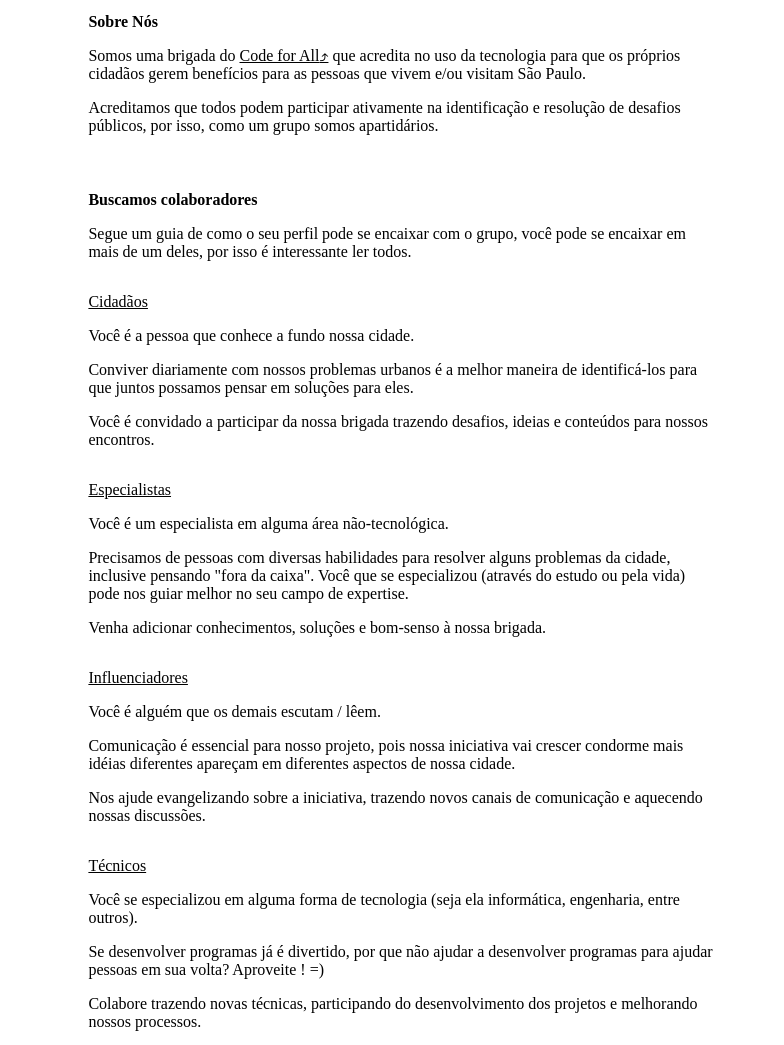
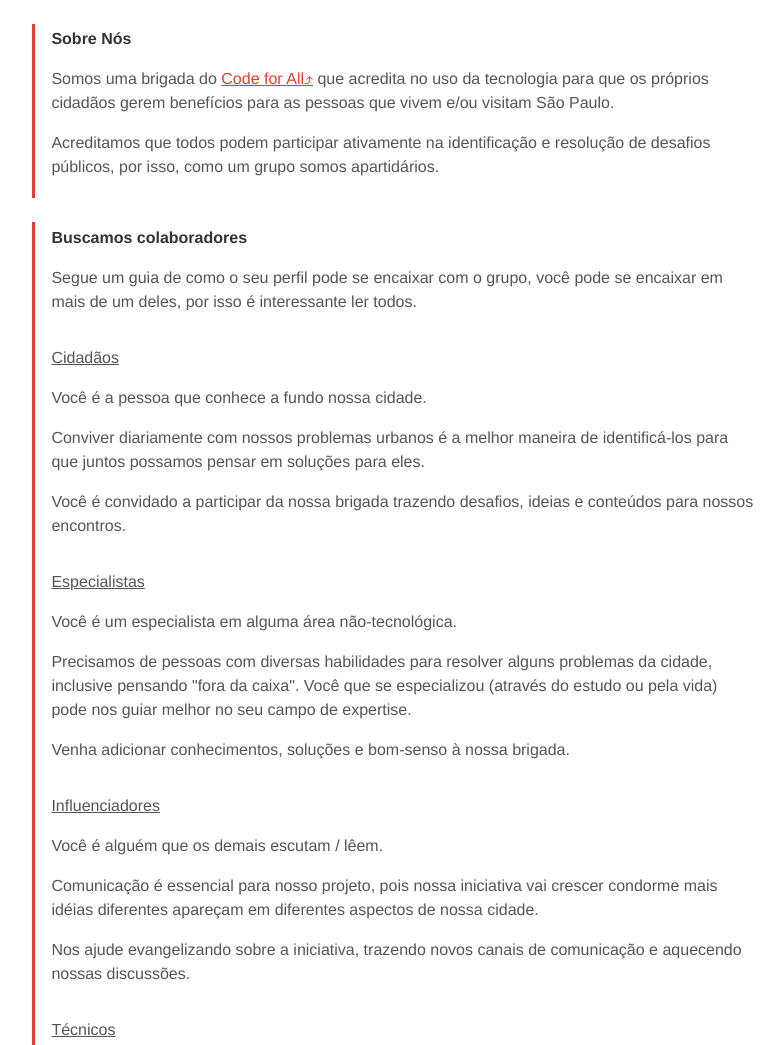
Before and after one commit to code-for-sao-paulo/code-for-sao-paulo.github.io, a plain HTML site: page index.html in a window 1280 px wide. Shown: the top 1045 px of the page, without its empty margins (238-1022 px from the left). Drawn offline with Linux system fonts and the light colour scheme.

Commit message:
cria uma identidade visual básica

```diff
--- a/style.css
+++ b/style.css
@@ -1,21 +1,25 @@
 body {
-  margin: .8rem;
+  padding: 1rem;
 
-  display:flex;
+  display: flex;
   flex-direction: row;
   flex-wrap: wrap;
   justify-content: center;
   align-content: center;
   align-items: center;
+
+  font-family: "Helvetica", "Arial", sans-serif;
+  line-height: 1.5;
+  color: #555;
 }
 
 main {
-  width: 50%;
+  width: 60%;
   height: 100%;
 }
 
 a {
-  color: black;
+  color: #E23C31;
 }
 
 a[target="_blank"]:after {
@@ -23,7 +27,10 @@ a[target="_blank"]:after {
 }
 
 .section {
-  margin-bottom: 3.5rem;
+  margin-bottom: 1.5rem;
+
+  border-left: .2rem solid #E23C31;
+  padding: .2rem 1rem
 }
 
 .section:last-child {
@@ -32,6 +39,7 @@ a[target="_blank"]:after {
 
 .section-header {
   font-weight: bold;
+  color: #333;
 }
 
 ul {
```
